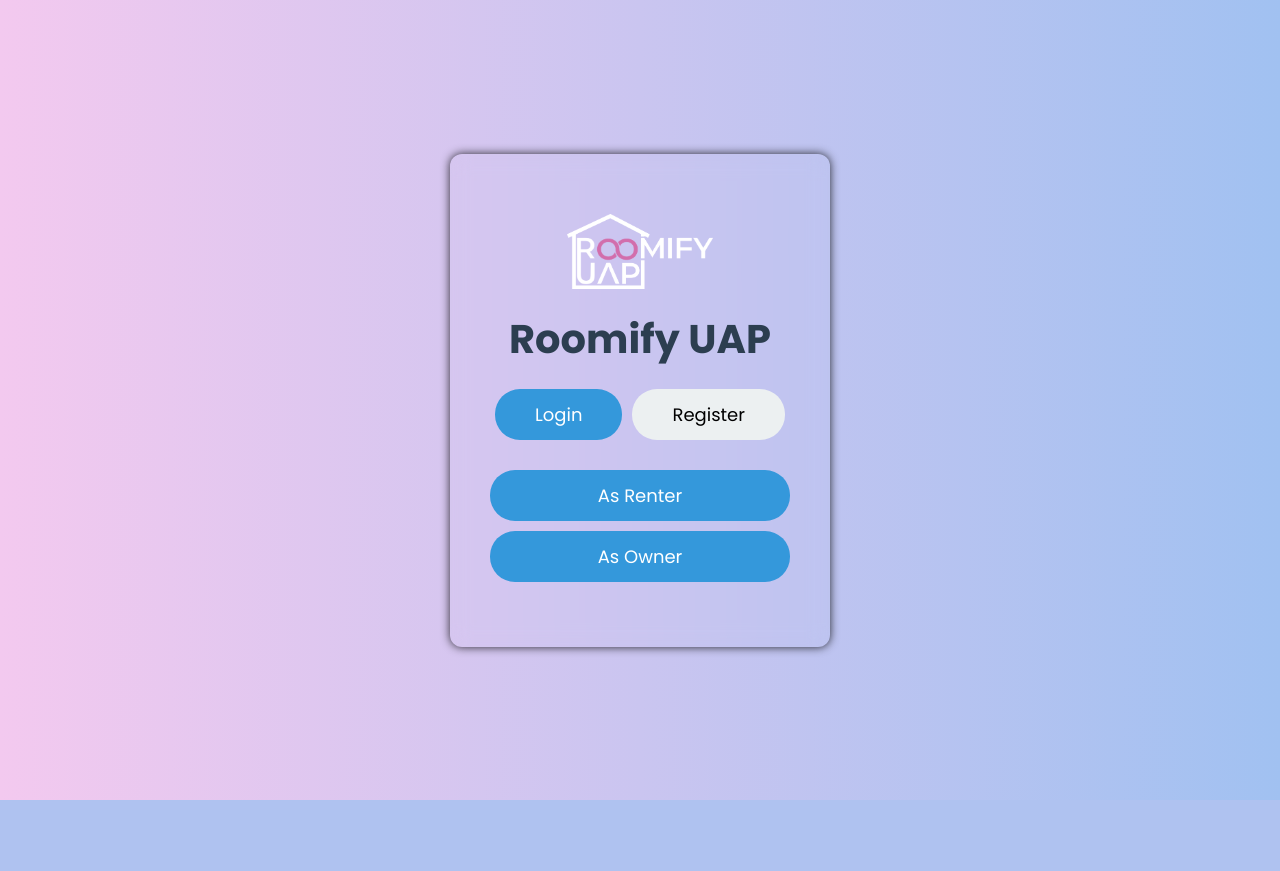
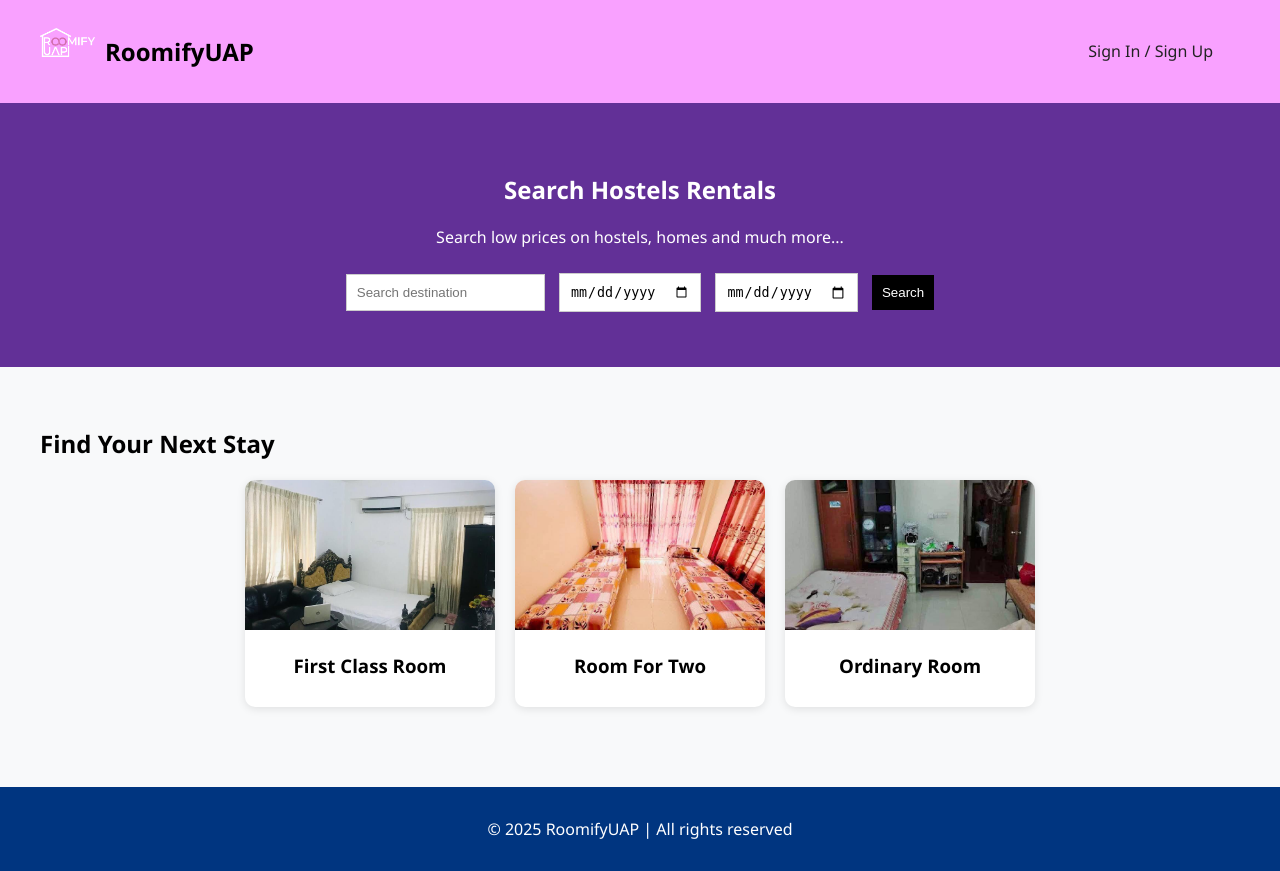
Before and after one commit to UnKnowN-ftw/RoomifyUAP, a Django app: page / in a window 1280 px wide. Before the commit the page ends 800 px from the top, so only its background shows below. Run offline with Django 5.2, Linux system fonts and the light colour scheme.

Commit message:
Huge changes to the frontend

```diff
--- /dev/null
+++ b/roomify_uap_app/static/css/homepage_styles.css
@@ -0,0 +1,107 @@
+body {
+  font-family: 'Segoe UI', sans-serif;
+  margin: 0;
+  background: #f8f9fa;
+}
+
+.navbar {
+  display: flex;
+  justify-content: space-between;
+  align-items: center;
+  background: #f9a1ff;
+  padding: 15px 40px;
+  color: black;
+  box-shadow: 0 2px 4px rgba(0, 0, 0, 0.2);
+}
+
+.logo {
+  display: flex;
+  align-items: top-left;
+  gap: 10px;
+}
+
+.logo img {
+  width: 55px;
+  height: 55px;
+  object-fit: contain;
+  border-radius: 8px;
+  vertical-align: middle;
+}
+
+.navbar nav a {
+  color: white;
+  margin: 0 10px;
+  text-decoration: none;
+}
+
+.navbar nav .btn {
+  padding: 6px 12px;
+  border-radius: 5px;
+  color: #222;
+  text-decoration: none;
+  font-weight: 500;
+  margin: 0 15px;
+}
+
+.navbar nav .btn:hover {
+  color: #0077ff;
+}
+
+.hero {
+  text-align: center;
+  background: #623097;
+  padding: 50px 20px;
+  color: white;
+}
+
+.search-box {
+  margin-top: 20px;
+}
+
+.search-box input, .search-box button {
+  padding: 10px;
+  margin: 5px;
+  border: 1px solid #ccc;
+}
+
+.search-box button {
+  background: black;
+  color: white;
+  border: none;
+  cursor: pointer;
+}
+
+.offers {
+  padding: 40px;
+}
+
+.cards {
+  display: flex;
+  justify-content: center;
+  gap: 20px;
+  flex-wrap: wrap;
+}
+
+.card {
+  background: white;
+  border-radius: 10px;
+  box-shadow: 0 2px 8px rgba(0,0,0,0.1);
+  width: 250px;
+  text-align: center;
+  padding-bottom: 10px;
+}
+
+.card img {
+  width: 100%;
+  border-radius: 10px 10px 0 0;
+  height: 150px;
+  object-fit: cover;
+}
+
+footer {
+  text-align: center;
+  background: #003580;
+  color: white;
+  padding: 15px;
+  margin-top: 40px;
+}
--- /dev/null
+++ b/roomify_uap_app/templates/homepage.html
@@ -0,0 +1,58 @@
+{% load static %}
+<!DOCTYPE html>
+<html lang="en">
+  <head>
+    <meta charset="UTF-8" />
+    <meta name="viewport" content="width=device-width, initial-scale=1.0" />
+    <link rel="icon" type="image/png" href="{% static 'images/roomify_favicon.png' %}" />
+    <title>RoomifyUAP | Search Hostels Rentals</title>
+    <link rel="stylesheet" href="{% static 'css/homepage_styles.css' %}" />
+  </head>
+
+  <body>
+    <header class="navbar">
+      <div class="logo">
+        <img src="{% static 'images/ROOMIFY.png' %}" alt="Logo" />
+        <div>
+          <h2>RoomifyUAP</h2>
+        </div>
+      </div>
+      <nav>
+        <a href="{% url 'login_user' 'user' %}" class="btn">Sign In / Sign Up</a>
+      </nav>
+    </header>
+
+    <section class="hero">
+      <h1>Search Hostels Rentals</h1>
+      <p>Search low prices on hostels, homes and much more...</p>
+      <form class="search-box">
+        <input type="text" placeholder="Search destination" />
+        <input type="date" />
+        <input type="date" />
+        <button type="submit">Search</button>
+      </form>
+    </section>
+
+    <section class="offers">
+      <h2>Find Your Next Stay</h2>
+      <div class="cards">
+        <div class="card">
+          <img src="{% static '/images/first-class-room.jpg' %}" alt="First Class Room" />
+          <h3>First Class Room</h3>
+        </div>
+        <div class="card">
+          <img src="{% static '/images/room-for-two.png' %}" alt="Room For Two" />
+          <h3>Room For Two</h3>
+        </div>
+        <div class="card">
+          <img src="{% static '/images/ordinary-room.png' %}" alt="Ordinary Room" />
+          <h3>Ordinary Room</h3>
+        </div>
+      </div>
+    </section>
+
+    <footer>
+      <p>© 2025 RoomifyUAP | All rights reserved</p>
+    </footer>
+  </body>
+</html>
--- a/roomify_uap_app/templates/renter_dashboard.html
+++ b/roomify_uap_app/templates/renter_dashboard.html
@@ -71,7 +71,7 @@
         <div class="listing-card">
           <div class="card-image">
             <span class="badge">Featured</span>
-            <img src="{% static 'images/room1.jpg' %}" alt="Room 1" />
+            <img src="{% static 'images/modern-single-room.jpg' %}" alt="Room 1" />
             <div class="fav-btn">
               <i class="bx bx-heart"></i>
             </div>
@@ -95,7 +95,7 @@
         <div class="listing-card">
           <div class="card-image">
             <span class="badge">Featured</span>
-            <img src="{% static 'images/room2.jpg' %}" alt="Room 2" />
+            <img src="{% static 'images/premium-room.jpg' %}" alt="Room 2" />
             <div class="fav-btn">
               <i class="bx bx-heart"></i>
             </div>
@@ -119,7 +119,7 @@
         <div class="listing-card">
           <div class="card-image">
             <span class="badge">Featured</span>
-            <img src="{% static 'images/room3.jpg' %}" alt="Room 3" />
+            <img src="{% static 'images/cozy-shared-room.jpg' %}" alt="Room 3" />
             <div class="fav-btn">
               <i class="bx bx-heart"></i>
             </div>
--- a/roomify_uap_app/templates/roomify_login_register.html
+++ b/roomify_uap_app/templates/roomify_login_register.html
@@ -4,6 +4,7 @@
   <head>
     <meta charset="UTF-8" />
     <meta name="viewport" content="width=device-width, initial-scale=1.0" />
+    <link rel="icon" type="image/png" href="{% static 'images/roomify_favicon.png' %}" />
     <title>Roomify UAP - Login/Register</title>
     <link rel="stylesheet" href="{% static 'css/login_register_styles.css' %}" />
   </head>
@@ -13,9 +14,10 @@
       <img src="{% static 'Images/ROOMIFY.png' %}" alt="Logo" class="logo" height="75" />
       <h1>Roomify UAP</h1>
 
+      <!-- Tabs for Login / Register -->
       <div class="tab-buttons">
-        <button class="tab-button active" onclick="showSection('login-options')">Login</button>
-        <button class="tab-button" onclick="showSection('register-options')">Register</button>
+        <button class="tab-button active" onclick="goToLogin()">Login</button>
+        <button class="tab-button" onclick="goToRegister()">Register</button>
       </div>
 
       <!-- Login -->
@@ -81,20 +83,31 @@
       </div>
     </div>
 
-    <script>
-      function showSection(id) {
-        document.querySelectorAll('.tab-content').forEach((el) => el.classList.remove('active'))
-        document.getElementById(id).classList.add('active')
+<script>
+  function showSection(id) {
+    document.querySelectorAll('.tab-content').forEach((el) => el.classList.remove('active'));
+    document.getElementById(id).classList.add('active');
 
-        const tabButtons = document.querySelectorAll('.tab-button')
-        if (id === 'login-options') {
-          tabButtons[0].classList.add('active')
-          tabButtons[1].classList.remove('active')
-        } else if (id === 'register-options') {
-          tabButtons[0].classList.remove('active')
-          tabButtons[1].classList.add('active')
-        }
-      }
-    </script>
+    const tabButtons = document.querySelectorAll('.tab-button');
+    if (id === 'login-options' || id.startsWith('login-')) {
+      tabButtons[0].classList.add('active');
+      tabButtons[1].classList.remove('active');
+    } else if (id === 'register-options' || id.startsWith('register-')) {
+      tabButtons[0].classList.remove('active');
+      tabButtons[1].classList.add('active');
+    }
+  }
+
+  function goToLogin() {
+    history.pushState({}, '', '/login/user/');
+    showSection('login-options');
+  }
+
+  function goToRegister() {
+    history.pushState({}, '', '/register/user/');
+    showSection('register-options');
+  }
+</script>
+
   </body>
 </html>
--- a/roomify_uap_app/views.py
+++ b/roomify_uap_app/views.py
@@ -12,14 +12,14 @@ def home(request):
             return redirect('renter_dashboard')
         elif profile and profile.role == 'owner':
             return redirect('owner_dashboard')
-    return render(request, 'roomify_login_register.html')
+    return render(request, 'homepage.html')
 
 
 def renter_dashboard(request):
     if not request.user.is_authenticated:
         return redirect('home')
     profile = Profile.objects.filter(user=request.user).first()
-    if profile.role != 'renter':
+    if not profile or profile.role != 'renter':
         messages.error(request, 'Access denied.')
         return redirect('home')
     return render(request, 'renter_dashboard.html')
@@ -29,27 +29,31 @@ def owner_dashboard(request):
     if not request.user.is_authenticated:
         return redirect('home')
     profile = Profile.objects.filter(user=request.user).first()
-    if profile.role != 'owner':
+    if not profile or profile.role != 'owner':
         messages.error(request, 'Access denied.')
         return redirect('home')
     return render(request, 'owner_dashboard.html')
 
 
 def login_user(request, role):
+    """
+    - GET: render the login form (role is 'renter' or 'owner')
+    - POST: authenticate and redirect to dashboard
+    """
     if request.method == 'POST':
         username = request.POST.get('username', '').strip()
         password = request.POST.get('password', '')
 
         if not username or not password:
             messages.error(request, 'Both fields are required.')
-            return redirect('home')
+            return redirect('login_user', role=role)
 
         user = authenticate(request, username=username, password=password)
         if user:
             profile = Profile.objects.filter(user=user).first()
-            if profile.role != role:
+            if not profile or profile.role != role:
                 messages.error(request, f'You are not registered as a {role}.')
-                return redirect('home')
+                return redirect('login_user', role=role)
 
             login(request, user)
             if role == 'renter':
@@ -58,11 +62,17 @@ def login_user(request, role):
                 return redirect('owner_dashboard')
         else:
             messages.error(request, 'Invalid username or password.')
-            return redirect('home')
-    return redirect('home')
+            return redirect('login_user', role=role)
+
+    # GET -> render the login form template
+    return render(request, 'roomify_login_register.html', {'action': 'login', 'role': role})
 
 
 def register_user(request, role):
+    """
+    - GET: render the registration form (role is 'renter' or 'owner')
+    - POST: validate, create user+profile, login and redirect
+    """
     if request.method == 'POST':
         first_name = request.POST.get('first_name', '').strip()
         last_name = request.POST.get('last_name', '').strip()
@@ -72,24 +82,25 @@ def register_user(request, role):
         password = request.POST.get('password', '')
         confirm_password = request.POST.get('confirm_password', '')
 
+        # If username empty but email provided, derive username from email
         if not username and email:
             username = email.split('@')[0]
 
         if not username:
             messages.error(request, 'Username or email is required.')
-            return redirect('home')
+            return redirect('register_user', role=role)
 
         if password != confirm_password:
             messages.error(request, 'Passwords do not match.')
-            return redirect('home')
+            return redirect('register_user', role=role)
 
         if User.objects.filter(username=username).exists():
             messages.error(request, 'Username already exists.')
-            return redirect('home')
+            return redirect('register_user', role=role)
 
-        if User.objects.filter(email=email).exists():
+        if email and User.objects.filter(email=email).exists():
             messages.error(request, 'Email already registered.')
-            return redirect('home')
+            return redirect('register_user', role=role)
 
         # Create user and profile
         user = User.objects.create_user(
@@ -107,7 +118,9 @@ def register_user(request, role):
             return redirect('renter_dashboard')
         else:
             return redirect('owner_dashboard')
-    return redirect('home')
+
+    # GET -> render the registration form template
+    return render(request, 'roomify_login_register.html', {'action': 'register', 'role': role})
 
 
 def logout_user(request):
```
Also changed, not shown: roomify_uap_app/templates/owner_dashboard.html (+4 -4 lines), db.sqlite3, roomify_uap_app/static/images/cozy-shared-room.jpg (renamed from roomify_uap_app/static/images/hostel _room_bg.jpg), roomify_uap_app/static/images/first-class-room.jpg (added), roomify_uap_app/static/images/modern-single-room.jpg (renamed from roomify_uap_app/static/images/room1.jpg), roomify_uap_app/static/images/ordinary-room.png (added), roomify_uap_app/static/images/premium-room.jpg (added), roomify_uap_app/static/images/room-for-two.png (added), roomify_uap_app/static/images/room2.jpg (deleted), roomify_uap_app/static/images/room3.jpg (deleted).
